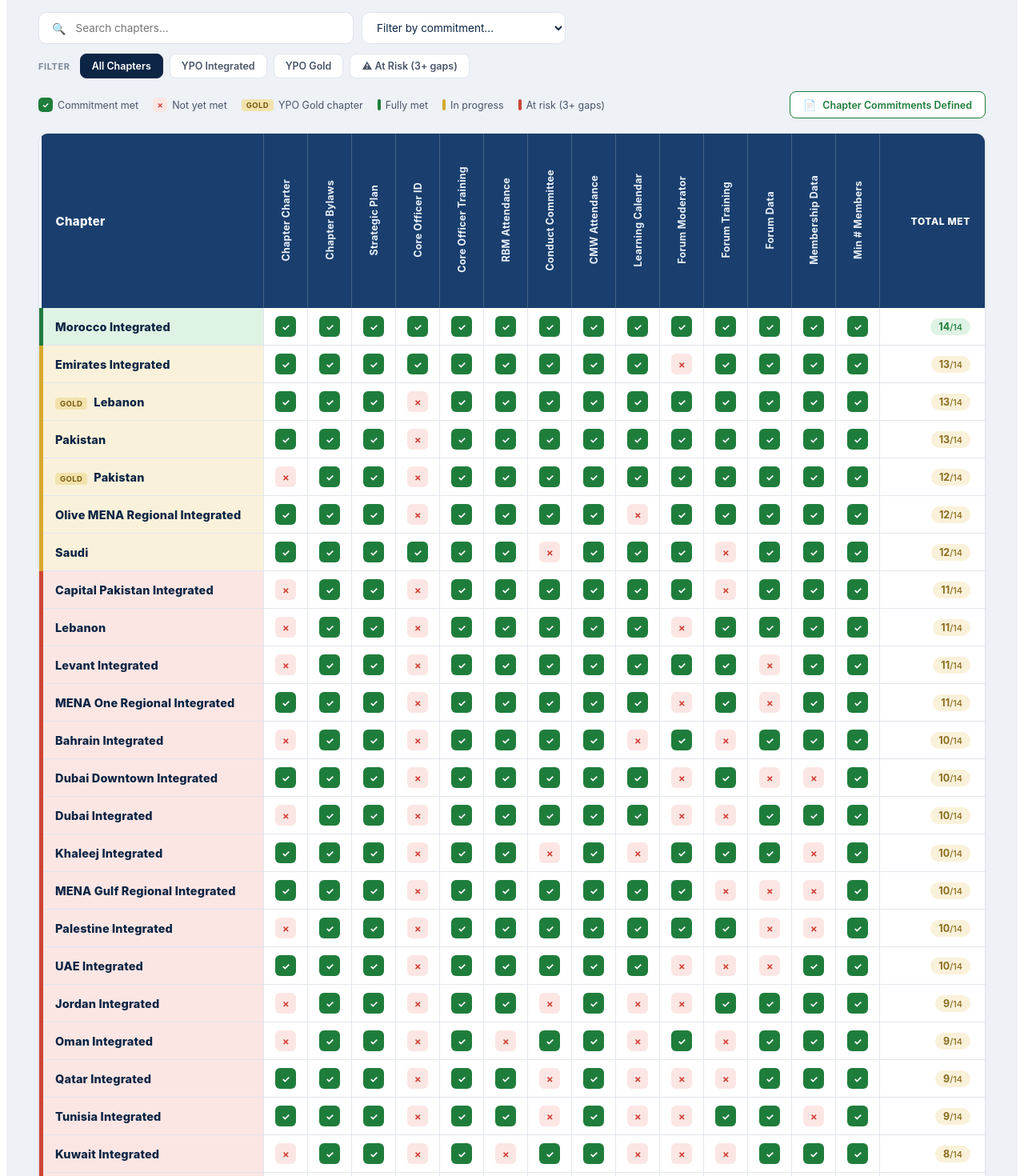
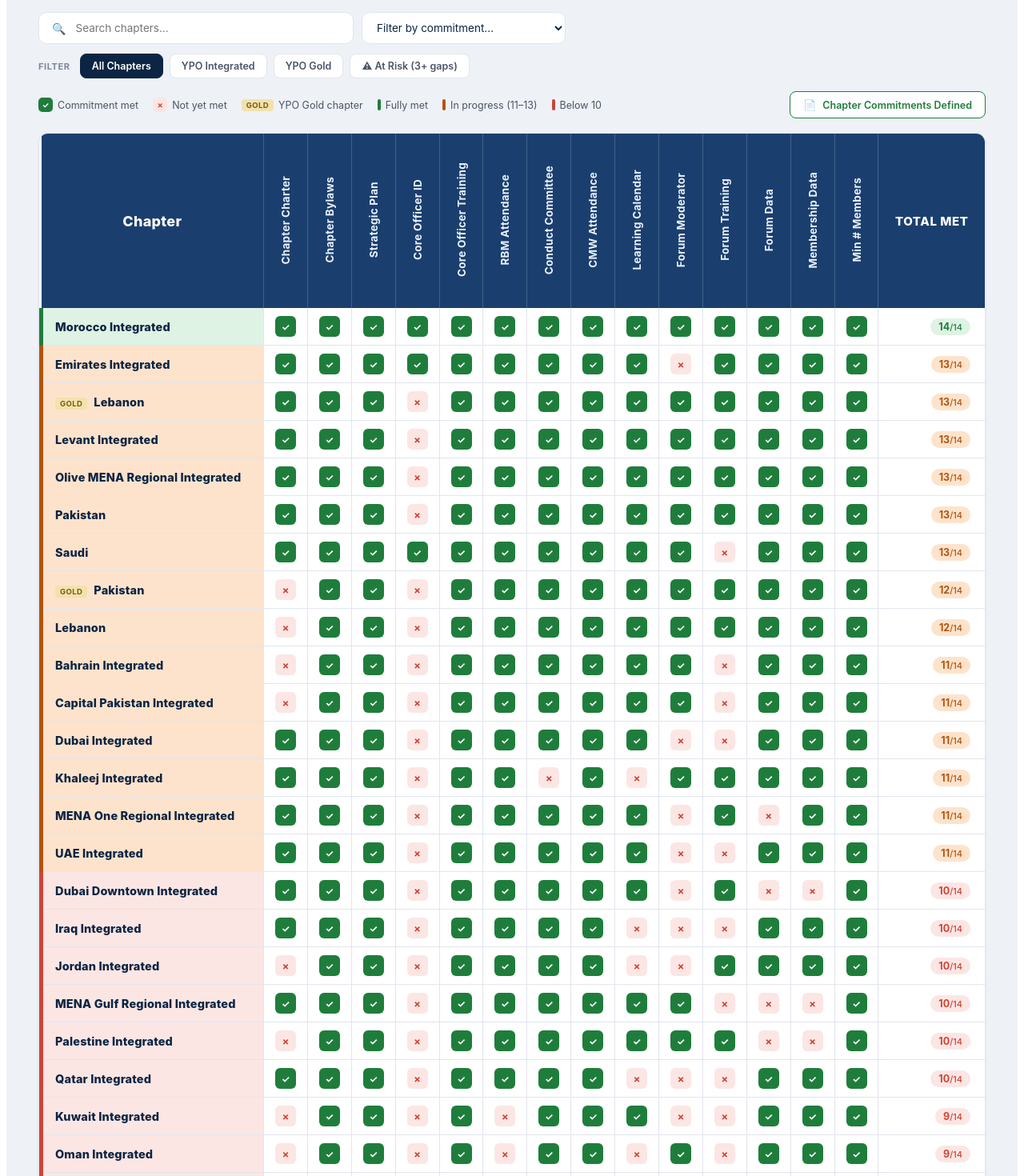
Before and after one commit to YPOMENA/ypomenachaptercommitments, a React (Vite) app: page / in a window 1280 px wide. Shown: the part 420-1890 px from the top of the page at 80% size. Built offline with nearby package versions, Linux system fonts and the light colour scheme.

Commit message:
Update App.jsx

```diff
--- a/src/App.jsx
+++ b/src/App.jsx
@@ -13,6 +13,8 @@ const RED_TEXT    = "#cf4436";
 const RED_PALE    = "#fbe6e4";
 const AMBER_PALE  = "#faf1da";
 const AMBER_TEXT  = "#8a6d1f";
+const ORANGE_PALE = "#fde3cc";
+const ORANGE_TEXT = "#b5540c";
 const GOLD_BADGE_BG   = "#f2e2ac";
 const GOLD_BADGE_TEXT = "#7a5c12";
 const GOLD_ACCENT     = "#d6a92c";
@@ -40,33 +42,33 @@ const LABELS_FULL = [
   "Forum data verified", "Chapter membership verified", "Minimum number of members met",
 ];
 
-/* prev = score as of the 18 Aug 2026 snapshot, for the vs.-last-update tooltip */
+/* prev = score as of the 25 Aug 2026 snapshot, for the vs.-last-update tooltip */
 const ALL_DATA = [
   { n: "YPO Morocco Integrated", t: "YPO", s: 14, prev: 14, v: [1, 1, 1, 1, 1, 1, 1, 1, 1, 1, 1, 1, 1, 1] },
   { n: "YPO Emirates Integrated", t: "YPO", s: 13, prev: 13, v: [1, 1, 1, 1, 1, 1, 1, 1, 1, 0, 1, 1, 1, 1] },
   { n: "YPO Gold Lebanon", t: "YPO Gold", s: 13, prev: 13, g: 1, v: [1, 1, 1, 0, 1, 1, 1, 1, 1, 1, 1, 1, 1, 1] },
+  { n: "YPO Levant Integrated", t: "YPO", s: 13, prev: 11, v: [1, 1, 1, 0, 1, 1, 1, 1, 1, 1, 1, 1, 1, 1] },
+  { n: "YPO Olive MENA Regional Integrated", t: "YPO", s: 13, prev: 12, v: [1, 1, 1, 0, 1, 1, 1, 1, 1, 1, 1, 1, 1, 1] },
   { n: "YPO Pakistan", t: "YPO", s: 13, prev: 13, v: [1, 1, 1, 0, 1, 1, 1, 1, 1, 1, 1, 1, 1, 1] },
+  { n: "YPO Saudi", t: "YPO", s: 13, prev: 12, v: [1, 1, 1, 1, 1, 1, 1, 1, 1, 1, 0, 1, 1, 1] },
   { n: "YPO Gold Pakistan", t: "YPO Gold", s: 12, prev: 12, g: 1, v: [0, 1, 1, 0, 1, 1, 1, 1, 1, 1, 1, 1, 1, 1] },
-  { n: "YPO Olive MENA Regional Integrated", t: "YPO", s: 12, prev: 12, v: [1, 1, 1, 0, 1, 1, 1, 1, 0, 1, 1, 1, 1, 1] },
-  { n: "YPO Saudi", t: "YPO", s: 12, prev: 11, v: [1, 1, 1, 1, 1, 1, 0, 1, 1, 1, 0, 1, 1, 1] },
+  { n: "YPO Lebanon", t: "YPO", s: 12, prev: 11, v: [0, 1, 1, 0, 1, 1, 1, 1, 1, 1, 1, 1, 1, 1] },
+  { n: "YPO Bahrain Integrated", t: "YPO", s: 11, prev: 10, v: [0, 1, 1, 0, 1, 1, 1, 1, 1, 1, 0, 1, 1, 1] },
   { n: "YPO Capital Pakistan Integrated", t: "YPO", s: 11, prev: 11, v: [0, 1, 1, 0, 1, 1, 1, 1, 1, 1, 0, 1, 1, 1] },
-  { n: "YPO Lebanon", t: "YPO", s: 11, prev: 11, v: [0, 1, 1, 0, 1, 1, 1, 1, 1, 0, 1, 1, 1, 1] },
-  { n: "YPO Levant Integrated", t: "YPO", s: 11, prev: 11, v: [0, 1, 1, 0, 1, 1, 1, 1, 1, 1, 1, 0, 1, 1] },
+  { n: "YPO Dubai Integrated", t: "YPO", s: 11, prev: 10, v: [1, 1, 1, 0, 1, 1, 1, 1, 1, 0, 0, 1, 1, 1] },
+  { n: "YPO Khaleej Integrated", t: "YPO", s: 11, prev: 10, v: [1, 1, 1, 0, 1, 1, 0, 1, 0, 1, 1, 1, 1, 1] },
   { n: "YPO MENA One Regional Integrated", t: "YPO", s: 11, prev: 11, v: [1, 1, 1, 0, 1, 1, 1, 1, 1, 0, 1, 0, 1, 1] },
-  { n: "YPO Bahrain Integrated", t: "YPO", s: 10, prev: 10, v: [0, 1, 1, 0, 1, 1, 1, 1, 0, 1, 0, 1, 1, 1] },
+  { n: "YPO UAE Integrated", t: "YPO", s: 11, prev: 10, v: [1, 1, 1, 0, 1, 1, 1, 1, 1, 0, 0, 1, 1, 1] },
   { n: "YPO Dubai Downtown Integrated", t: "YPO", s: 10, prev: 10, v: [1, 1, 1, 0, 1, 1, 1, 1, 1, 0, 1, 0, 0, 1] },
-  { n: "YPO Dubai Integrated", t: "YPO", s: 10, prev: 9, v: [0, 1, 1, 0, 1, 1, 1, 1, 1, 0, 0, 1, 1, 1] },
-  { n: "YPO Khaleej Integrated", t: "YPO", s: 10, prev: 10, v: [1, 1, 1, 0, 1, 1, 0, 1, 0, 1, 1, 1, 0, 1] },
-  { n: "YPO MENA Gulf Regional Integrated", t: "YPO", s: 10, prev: 9, v: [1, 1, 1, 0, 1, 1, 1, 1, 1, 1, 0, 0, 0, 1] },
+  { n: "YPO Iraq Integrated", t: "YPO", s: 10, prev: 7, v: [1, 1, 1, 0, 1, 1, 1, 1, 0, 0, 0, 1, 1, 1] },
+  { n: "YPO Jordan Integrated", t: "YPO", s: 10, prev: 9, v: [0, 1, 1, 0, 1, 1, 1, 1, 0, 0, 1, 1, 1, 1] },
+  { n: "YPO MENA Gulf Regional Integrated", t: "YPO", s: 10, prev: 10, v: [1, 1, 1, 0, 1, 1, 1, 1, 1, 1, 0, 0, 0, 1] },
   { n: "YPO Palestine Integrated", t: "YPO", s: 10, prev: 10, v: [0, 1, 1, 0, 1, 1, 1, 1, 1, 1, 1, 0, 0, 1] },
-  { n: "YPO UAE Integrated", t: "YPO", s: 10, prev: 10, v: [1, 1, 1, 0, 1, 1, 1, 1, 1, 0, 0, 0, 1, 1] },
-  { n: "YPO Jordan Integrated", t: "YPO", s: 9, prev: 9, v: [0, 1, 1, 0, 1, 1, 0, 1, 0, 0, 1, 1, 1, 1] },
+  { n: "YPO Qatar Integrated", t: "YPO", s: 10, prev: 9, v: [1, 1, 1, 0, 1, 1, 1, 1, 0, 0, 0, 1, 1, 1] },
+  { n: "YPO Kuwait Integrated", t: "YPO", s: 9, prev: 8, v: [0, 1, 1, 0, 1, 0, 1, 1, 1, 0, 0, 1, 1, 1] },
   { n: "YPO Oman Integrated", t: "YPO", s: 9, prev: 9, v: [0, 1, 1, 0, 1, 0, 1, 1, 0, 1, 0, 1, 1, 1] },
-  { n: "YPO Qatar Integrated", t: "YPO", s: 9, prev: 9, v: [1, 1, 1, 0, 1, 1, 0, 1, 0, 0, 0, 1, 1, 1] },
-  { n: "YPO Tunisia Integrated", t: "YPO", s: 9, prev: 8, v: [1, 1, 1, 0, 1, 1, 0, 1, 0, 0, 1, 1, 0, 1] },
-  { n: "YPO Kuwait Integrated", t: "YPO", s: 8, prev: 8, v: [0, 1, 1, 0, 1, 0, 1, 1, 0, 0, 0, 1, 1, 1] },
+  { n: "YPO Tunisia Integrated", t: "YPO", s: 9, prev: 9, v: [1, 1, 1, 0, 1, 1, 0, 1, 0, 0, 1, 1, 0, 1] },
   { n: "YPO Gold Saudi", t: "YPO Gold", s: 7, prev: 7, g: 1, v: [0, 1, 1, 0, 0, 1, 0, 1, 1, 0, 1, 0, 0, 1] },
-  { n: "YPO Iraq Integrated", t: "YPO", s: 7, prev: 6, v: [1, 1, 1, 0, 1, 1, 0, 1, 0, 0, 0, 0, 0, 1] },
   { n: "YPO Cairo Integrated", t: "YPO", s: 6, prev: 6, v: [0, 0, 1, 0, 1, 1, 0, 1, 0, 0, 1, 0, 0, 1] },
   { n: "YPO Indus Integrated", t: "YPO", s: 6, prev: 6, v: [0, 1, 1, 0, 1, 1, 0, 1, 0, 0, 0, 0, 0, 1] },
 ];
@@ -78,27 +80,27 @@ const PREV_DATA = [
   { n: "YPO Pakistan", t: "YPO", s: 13, v: [1, 1, 1, 0, 1, 1, 1, 1, 1, 1, 1, 1, 1, 1] },
   { n: "YPO Gold Pakistan", t: "YPO Gold", s: 12, g: 1, v: [0, 1, 1, 0, 1, 1, 1, 1, 1, 1, 1, 1, 1, 1] },
   { n: "YPO Olive MENA Regional Integrated", t: "YPO", s: 12, v: [1, 1, 1, 0, 1, 1, 1, 1, 0, 1, 1, 1, 1, 1] },
+  { n: "YPO Saudi", t: "YPO", s: 12, v: [1, 1, 1, 1, 1, 1, 0, 1, 1, 1, 0, 1, 1, 1] },
   { n: "YPO Capital Pakistan Integrated", t: "YPO", s: 11, v: [0, 1, 1, 0, 1, 1, 1, 1, 1, 1, 0, 1, 1, 1] },
   { n: "YPO Lebanon", t: "YPO", s: 11, v: [0, 1, 1, 0, 1, 1, 1, 1, 1, 0, 1, 1, 1, 1] },
   { n: "YPO Levant Integrated", t: "YPO", s: 11, v: [0, 1, 1, 0, 1, 1, 1, 1, 1, 1, 1, 0, 1, 1] },
   { n: "YPO MENA One Regional Integrated", t: "YPO", s: 11, v: [1, 1, 1, 0, 1, 1, 1, 1, 1, 0, 1, 0, 1, 1] },
-  { n: "YPO Saudi", t: "YPO", s: 11, v: [0, 1, 1, 1, 1, 1, 0, 1, 1, 1, 0, 1, 1, 1] },
   { n: "YPO Bahrain Integrated", t: "YPO", s: 10, v: [0, 1, 1, 0, 1, 1, 1, 1, 0, 1, 0, 1, 1, 1] },
   { n: "YPO Dubai Downtown Integrated", t: "YPO", s: 10, v: [1, 1, 1, 0, 1, 1, 1, 1, 1, 0, 1, 0, 0, 1] },
+  { n: "YPO Dubai Integrated", t: "YPO", s: 10, v: [0, 1, 1, 0, 1, 1, 1, 1, 1, 0, 0, 1, 1, 1] },
   { n: "YPO Khaleej Integrated", t: "YPO", s: 10, v: [1, 1, 1, 0, 1, 1, 0, 1, 0, 1, 1, 1, 0, 1] },
+  { n: "YPO MENA Gulf Regional Integrated", t: "YPO", s: 10, v: [1, 1, 1, 0, 1, 1, 1, 1, 1, 1, 0, 0, 0, 1] },
   { n: "YPO Palestine Integrated", t: "YPO", s: 10, v: [0, 1, 1, 0, 1, 1, 1, 1, 1, 1, 1, 0, 0, 1] },
   { n: "YPO UAE Integrated", t: "YPO", s: 10, v: [1, 1, 1, 0, 1, 1, 1, 1, 1, 0, 0, 0, 1, 1] },
-  { n: "YPO Dubai Integrated", t: "YPO", s: 9, v: [0, 1, 1, 0, 1, 1, 1, 1, 1, 0, 0, 1, 0, 1] },
   { n: "YPO Jordan Integrated", t: "YPO", s: 9, v: [0, 1, 1, 0, 1, 1, 0, 1, 0, 0, 1, 1, 1, 1] },
-  { n: "YPO MENA Gulf Regional Integrated", t: "YPO", s: 9, v: [1, 1, 1, 0, 1, 1, 1, 1, 0, 1, 0, 0, 0, 1] },
   { n: "YPO Oman Integrated", t: "YPO", s: 9, v: [0, 1, 1, 0, 1, 0, 1, 1, 0, 1, 0, 1, 1, 1] },
   { n: "YPO Qatar Integrated", t: "YPO", s: 9, v: [1, 1, 1, 0, 1, 1, 0, 1, 0, 0, 0, 1, 1, 1] },
+  { n: "YPO Tunisia Integrated", t: "YPO", s: 9, v: [1, 1, 1, 0, 1, 1, 0, 1, 0, 0, 1, 1, 0, 1] },
   { n: "YPO Kuwait Integrated", t: "YPO", s: 8, v: [0, 1, 1, 0, 1, 0, 1, 1, 0, 0, 0, 1, 1, 1] },
-  { n: "YPO Tunisia Integrated", t: "YPO", s: 8, v: [0, 1, 1, 0, 1, 1, 0, 1, 0, 0, 1, 1, 0, 1] },
   { n: "YPO Gold Saudi", t: "YPO Gold", s: 7, g: 1, v: [0, 1, 1, 0, 0, 1, 0, 1, 1, 0, 1, 0, 0, 1] },
+  { n: "YPO Iraq Integrated", t: "YPO", s: 7, v: [1, 1, 1, 0, 1, 1, 0, 1, 0, 0, 0, 0, 0, 1] },
   { n: "YPO Cairo Integrated", t: "YPO", s: 6, v: [0, 0, 1, 0, 1, 1, 0, 1, 0, 0, 1, 0, 0, 1] },
   { n: "YPO Indus Integrated", t: "YPO", s: 6, v: [0, 1, 1, 0, 1, 1, 0, 1, 0, 0, 0, 0, 0, 1] },
-  { n: "YPO Iraq Integrated", t: "YPO", s: 6, v: [0, 1, 1, 0, 1, 1, 0, 1, 0, 0, 0, 0, 0, 1] },
 ];
 
 /* Merged current-vs-previous dataset for the Compare tab */
@@ -116,9 +118,9 @@ function median(nums) {
 }
 
 function totalPill(s) {
-  return s === 14
-    ? { bg: GREEN_PALE, tx: GREEN }
-    : { bg: AMBER_PALE, tx: AMBER_TEXT };
+  if (s === 14) return { bg: GREEN_PALE, tx: GREEN };
+  if (s > 10) return { bg: ORANGE_PALE, tx: ORANGE_TEXT };
+  return { bg: RED_PALE, tx: RED_TEXT };
 }
 
 function deltaBadge(curr, prev) {
@@ -264,7 +266,7 @@ export default function App() {
           Chapter Commitments by Status
         </h1>
         <p style={{ fontSize: 13.5, color: MUTED, marginTop: 10, marginBottom: 18 }}>
-          Commitment fulfilment across all MENA chapters · {year === "current" ? "As of 25 August 2026" : year === "previous" ? "As of 18 August 2026" : "18 August 2026 → 25 August 2026"}
+          Commitment fulfilment across all MENA chapters · {year === "current" ? "As of 2 September 2026" : year === "previous" ? "As of 25 August 2026" : "25 August 2026 → 2 September 2026"}
         </p>
 
         <div className="no-print" style={{ display: "inline-flex", background: "#fff", border: `1px solid ${CARD_BORDER}`, borderRadius: 10, padding: 4, gap: 2 }}>
@@ -279,7 +281,7 @@ export default function App() {
             border: "none", cursor: "pointer",
             background: year === "previous" ? NAVY : "transparent",
             color: year === "previous" ? "#fff" : "#4a5568",
-          }}>18 Aug · Previous</button>
+          }}>25 Aug · Previous</button>
           <button onClick={() => changeYear("compare")} style={{
             fontFamily: SANS, fontSize: 13, fontWeight: 700, padding: "8px 18px", borderRadius: 7,
             border: "none", cursor: "pointer",
@@ -289,12 +291,12 @@ export default function App() {
         </div>
         {year === "previous" && (
           <div style={{ marginTop: 12, fontSize: 12, color: AMBER_TEXT, background: AMBER_PALE, display: "inline-block", padding: "6px 12px", borderRadius: 8 }}>
-            Viewing the 18 August 2026 snapshot — read-only reference, not the current status.
+            Viewing the 25 August 2026 snapshot — read-only reference, not the current status.
           </div>
         )}
         {year === "compare" && (
           <div style={{ marginTop: 12, fontSize: 12, color: AMBER_TEXT, background: AMBER_PALE, display: "inline-block", padding: "6px 12px", borderRadius: 8 }}>
-            Comparing the 18 August 2026 snapshot to today, 25 August 2026 — both within FY 2026–27.
+            Comparing the 25 August 2026 snapshot to today, 2 September 2026 — both within FY 2026–27.
           </div>
         )}
       </div>
@@ -410,12 +412,12 @@ export default function App() {
                 Fully met
               </span>
               <span style={{ display: "flex", alignItems: "center", gap: 6, fontSize: 12.5, color: "#4a5568" }}>
-                <span style={{ width: 4, height: 14, borderRadius: 2, background: GOLD_ACCENT, display: "inline-block" }} />
-                In progress
+                <span style={{ width: 4, height: 14, borderRadius: 2, background: ORANGE_TEXT, display: "inline-block" }} />
+                In progress (11–13)
               </span>
               <span style={{ display: "flex", alignItems: "center", gap: 6, fontSize: 12.5, color: "#4a5568" }}>
                 <span style={{ width: 4, height: 14, borderRadius: 2, background: RED_TEXT, display: "inline-block" }} />
-                At risk (3+ gaps)
+                Below 10
               </span>
             </>
           )}
@@ -434,7 +436,7 @@ export default function App() {
         <table style={{ borderCollapse: "collapse", width: "100%", minWidth: 1040 }}>
           <thead>
             <tr style={{ background: NAVY_HEADER }}>
-              <th style={{ textAlign: "left", verticalAlign: "middle", padding: "16px 18px", minWidth: 220, fontSize: 15, fontWeight: 800, color: "#fff", fontFamily: SANS, letterSpacing: 0.3, borderRight: "1px solid rgba(255,255,255,0.18)" }}>
+              <th style={{ textAlign: "center", verticalAlign: "middle", padding: "16px 18px", minWidth: 220, fontSize: 18, fontWeight: 800, color: "#fff", fontFamily: SANS, letterSpacing: 0.3, borderRight: "1px solid rgba(255,255,255,0.18)" }}>
                 Chapter
               </th>
               {LABELS.map((lbl, i) => (
@@ -450,7 +452,7 @@ export default function App() {
                   ))}
                   onMouseLeave={hideTooltip}
                   style={{
-                    fontFamily: SANS, fontSize: 12.5, fontWeight: 700, color: "#eaf1fb",
+                    fontFamily: SANS, fontSize: 13.5, fontWeight: 700, color: "#eaf1fb",
                     padding: "14px 5px", whiteSpace: "nowrap", height: 190,
                     letterSpacing: 0.25, cursor: "pointer", minWidth: 42, textAlign: "center",
                     borderRight: "1px solid rgba(255,255,255,0.18)",
@@ -463,14 +465,14 @@ export default function App() {
               ))}
               {isCompare ? (
                 <>
-                  <th style={{ fontFamily: SANS, fontSize: 11.5, fontWeight: 800, color: "#fff", textAlign: "right", padding: "14px 12px", verticalAlign: "middle", whiteSpace: "nowrap", letterSpacing: 0.5, textTransform: "uppercase", minWidth: 70 }}>Prev</th>
-                  <th style={{ fontFamily: SANS, fontSize: 11.5, fontWeight: 800, color: "#fff", textAlign: "right", padding: "14px 12px", verticalAlign: "middle", whiteSpace: "nowrap", letterSpacing: 0.5, textTransform: "uppercase", minWidth: 70 }}>Current</th>
-                  <th style={{ fontFamily: SANS, fontSize: 11.5, fontWeight: 800, color: "#fff", textAlign: "right", padding: "14px 18px", verticalAlign: "middle", whiteSpace: "nowrap", letterSpacing: 0.5, textTransform: "uppercase", minWidth: 70 }}>Δ</th>
+                  <th style={{ fontFamily: SANS, fontSize: 13, fontWeight: 800, color: "#fff", textAlign: "right", padding: "14px 12px", verticalAlign: "middle", whiteSpace: "nowrap", letterSpacing: 0.5, textTransform: "uppercase", minWidth: 70 }}>Prev</th>
+                  <th style={{ fontFamily: SANS, fontSize: 13, fontWeight: 800, color: "#fff", textAlign: "right", padding: "14px 12px", verticalAlign: "middle", whiteSpace: "nowrap", letterSpacing: 0.5, textTransform: "uppercase", minWidth: 70 }}>Current</th>
+                  <th style={{ fontFamily: SANS, fontSize: 13, fontWeight: 800, color: "#fff", textAlign: "right", padding: "14px 18px", verticalAlign: "middle", whiteSpace: "nowrap", letterSpacing: 0.5, textTransform: "uppercase", minWidth: 70 }}>Δ</th>
                 </>
               ) : (
                 <th onClick={() => setSortCol("score")} style={{
-                  fontFamily: SANS, fontSize: 12, fontWeight: 800, color: "#fff",
-                  textAlign: "right", padding: "14px 18px", verticalAlign: "middle", whiteSpace: "nowrap",
+                  fontFamily: SANS, fontSize: 15, fontWeight: 800, color: "#fff",
+                  textAlign: "center", padding: "14px 18px", verticalAlign: "middle", whiteSpace: "nowrap",
                   letterSpacing: 0.6, textTransform: "uppercase", cursor: "pointer", minWidth: 90,
                 }}>
                   Total met
@@ -514,8 +516,8 @@ export default function App() {
                             <div style={{ fontWeight: 700, marginBottom: 4, fontSize: 12 }}>{d.n}</div>
                             <div style={{ fontSize: 11 }}>{LABELS_FULL[i]}</div>
                             <div style={{ marginTop: 4 }}>
-                              {changed === 1 && <span style={{ color: "#8fe0a8" }}>▲ Gained since 18 Aug 2026</span>}
-                              {changed === -1 && <span style={{ color: "#ff9d92" }}>▼ Lost since 18 Aug 2026</span>}
+                              {changed === 1 && <span style={{ color: "#8fe0a8" }}>▲ Gained since 25 Aug 2026</span>}
+                              {changed === -1 && <span style={{ color: "#ff9d92" }}>▼ Lost since 25 Aug 2026</span>}
                               {changed === 0 && <span style={{ color: "#c9d3e0" }}>Unchanged — {val ? "still met" : "still not met"}</span>}
                             </div>
                           </div>
@@ -552,10 +554,10 @@ export default function App() {
             }) : sorted.map(d => {
               const pill = totalPill(d.s);
               const delta = d.prev != null ? d.s - d.prev : null;
-              const gaps = 14 - d.s;
-              const isRisk = gaps >= 3;
-              const accent = d.s === 14 ? GREEN : isRisk ? RED_TEXT : GOLD_ACCENT;
-              const nameBg = d.s === 14 ? GREEN_PALE : isRisk ? RED_PALE : AMBER_PALE;
+              const isMet = d.s === 14;
+              const isOrange = d.s > 10 && d.s < 14;
+              const accent = isMet ? GREEN : isOrange ? ORANGE_TEXT : RED_TEXT;
+              const nameBg = isMet ? GREEN_PALE : isOrange ? ORANGE_PALE : RED_PALE;
               return (
                 <tr key={d.n} style={{ borderBottom: `1px solid ${CARD_BORDER}` }}>
                   <td style={{ background: nameBg, padding: "13px 18px 13px 15px", whiteSpace: "nowrap", borderLeft: `5px solid ${accent}`, borderRight: `1px solid ${CARD_BORDER}` }}>
@@ -592,7 +594,7 @@ export default function App() {
                         <div style={{ fontWeight: 700, marginBottom: 4 }}>{d.n}</div>
                         {delta != null && (
                           <div style={{ color: delta === 0 ? "#c9d3e0" : delta > 0 ? "#8fe0a8" : "#ff9d92" }}>
-                            {delta === 0 ? "Unchanged" : delta > 0 ? `▲ up ${delta} vs 18 Aug` : `▼ down ${Math.abs(delta)} vs 18 Aug`}
+                            {delta === 0 ? "Unchanged" : delta > 0 ? `▲ up ${delta} vs 25 Aug` : `▼ down ${Math.abs(delta)} vs 25 Aug`}
                           </div>
                         )}
                       </div>
@@ -612,7 +614,7 @@ export default function App() {
 
       {year === "current" && (
         <p style={{ fontSize: 11.5, color: MUTED, marginTop: 14 }}>
-          Scores reflect the fiscal year that began 7/1/2026. Annual commitments (Officer ID, Conduct Cmte, Learning Cal, Forum Mod, Forum Data, Membership) reset once at FY start and are being completed progressively — hover a "Total met" pill for the change vs. the 18 August 2026 snapshot.
+          Scores reflect the fiscal year that began 7/1/2026. Annual commitments (Officer ID, Conduct Cmte, Learning Cal, Forum Mod, Forum Data, Membership) reset once at FY start and are being completed progressively — hover a "Total met" pill for the change vs. the 25 August 2026 snapshot.
         </p>
       )}
 
```
